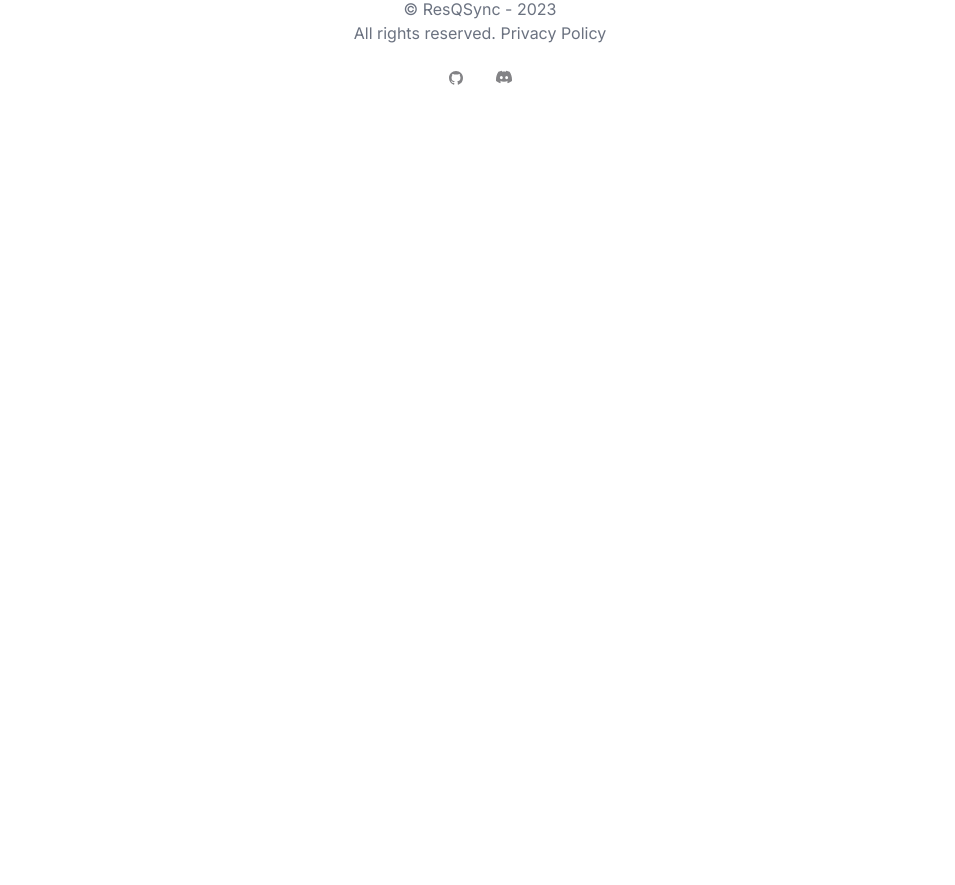
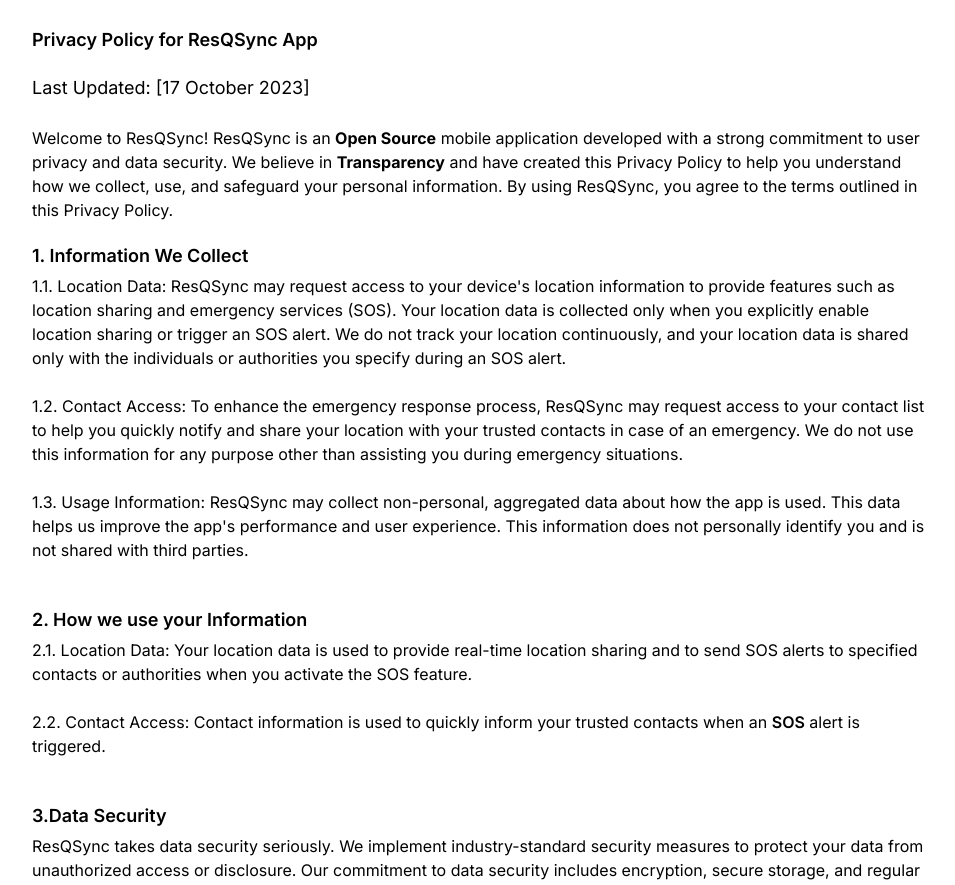
Before and after one commit to ResQSync/ResQSyncWeb, a Next.js app: page /privacy in a window 1280 px wide. Shown: the part 200-1085 px from the top of the page, without its empty margins (160-1115 px from the left). Before the commit the page ends 800 px from the top, so only its background shows below. Built offline with nearby package versions, Linux system fonts and the light colour scheme.

Commit message:
Privacy policy page
the privacy policy page

```diff
--- a/src/app/privacy/page.tsx
+++ b/src/app/privacy/page.tsx
@@ -2,46 +2,160 @@
 export default function privacy() {
     return(
         <>
-            Privacy Policy
-            {/*<div>*/}
-            {/*    <p className={"my-14 px-40 text-5xl font-bold"}>Privacy Policy</p>*/}
-            {/*</div>*/}
-            {/*<div className={"px-40"}>*/}
-            {/*    <h4 className={"text-xl font-medium"}>Privacy Policy for ResQSync App</h4>*/}
-            {/*    <p className={"my-10"}>Last Updated:15 October 2023</p>*/}
-            {/*</div>*/}
-            {/*<div className={"px-40"}>*/}
-            {/*    <p> Welcome to ResQSync! ResQSync is an <span className={"font-bold"}>Open Source</span> mobile application developed with a strong*/}
-            {/*        commitment to user privacy and data security. We believe in <span className={"font-bold"}>Transparency</span> and have created this Privacy Policy to help you understand how we collect, use, and safeguard your personal information. By using ResQSync,*/}
-            {/*        you agree to the terms outlined in this Privacy Policy. <br/> <br/>*/}
-            {/*        <span className={"font-semibold text-xl"}>1.Information we Collect</span> <br/><br/>*/}
 
-            {/*        1.1. Location Data: ResQSync may request access to your device`&apos;`s location information to provide features such as location sharing and emergency services <span className={"font-semibold"}>(SOS)</span> . Your location data is collected only when you explicitly enable location sharing or trigger an SOS alert. We do not track your location continuously, and your location data is shared only with the individuals or authorities you specify during an SOS alert.*/}
-            {/*        <br/> <br/>*/}
-            {/*        1.2. Contact Access: To enhance the emergency response process, ResQSync may request access to your contact list to help you quickly notify and share your location with your trusted contacts in case of an emergency. We do not use this information for any purpose other than assisting you during emergency situations.*/}
-            {/*        <br/><br/>*/}
-            {/*        1.3. Usage Information: ResQSync may collect non-personal, aggregated data about how the app is used. This data helps us improve the app`&apos;`s performance and user experience. This information does not personally identify you and is not shared with third parties. <br/> <br/>*/}
+            <div className="min-[320px]:px-10 max-w-[85rem] px-4 py-10 sm:px-6 lg:px-8 lg:py-14 mx-auto">
 
-            {/*        <span className={"font-semibold text-xl"}>2. How we use your information</span> <br/><br/>*/}
-            {/*        2.1. Location Data: Your location data is used to provide real-time location sharing and to send SOS alerts to specified contacts or authorities when you activate the SOS feature. <br/><br/>*/}
-            {/*        2.2. Contact Access: Contact information is used to quickly inform your trusted contacts when an SOS alert is triggered. <br/><br/>*/}
-            {/*        2.3. Usage Information: We use usage information to analyze and improve the ResQSync app, its features, and its overall performance. This data is used for internal purposes only and is not shared with third parties. <br/><br/>*/}
-            {/*        <span className={"font-semibold text-xl"}>3. Data Security</span> <br/><br/>*/}
-            {/*        ResQSync takes data security seriously. We implement industry-standard security measures to protect your data from unauthorized access or disclosure. Our commitment to data security includes encryption, secure storage, and regular security assessments to ensure your information is safe. <br/><br/>*/}
-            {/*        <span className={"font-semibold text-xl"}>4. Sharing your Data</span> <br/><br/>*/}
-            {/*        We will not sell, rent, or share your personal information with third parties for marketing or advertising purposes. Your location data and contact information are shared only during SOS alerts with the specified individuals or authorities you have chosen to share it with. <br/><br/>*/}
-            {/*        <span className={"font-semibold text-xl"}>5. Open Source</span> <br/><br/>*/}
-            {/*        ResQSync is an open-source project, and the codebase is publicly available. We believe in transparency and open-source principles, which promote visibility and community review, ensuring that our privacy standards are met. <br/><br/>*/}
-            {/*        <span className={"font-semibold text-xl"}>6. Changes to this Privacy Policy</span> <br/><br/>*/}
-            {/*        We may update this Privacy Policy from time to time to reflect changes in the app or legal requirements. When we do make changes, we will post the updated Privacy Policy on the ResQSync website and notify you within the app. Your continued use of ResQSync will indicate your acceptance of the updated Privacy Policy. <br/><br/>*/}
-            {/*        <span className={"font-semibold text-xl"}>7. Contact Us</span> <br/><br/>*/}
-            {/*        If you have any questions or concerns about our Privacy Policy or how we handle your data, please feel free to reach out to us at <a href={"mailto:resqsync@gmail.com" } className={"text-blue-600"}>resqsync@gmail.com</a>. Your feedback and inquiries are important to us, and we are here to assist you. <br/><br/><br/>*/}
-            {/*        <span className={"text-xl"}>By using ResQSync, you acknowledge and consent to the practices described in this Privacy Policy. Your privacy and data security are paramount to us, and our commitment to transparency ensures that you can trust us with your information. Thank you for using ResQSync!</span> <br/><br/><br/>*/}
+                <div className="max-w-4xl mx-auto mb-10 lg:mb-14 ">
+                    <h2 className="text-2xl font-bold md:text-4xl md:leading-tight">Privacy Policy</h2>
+                </div>
+
+                <div className="max-w-4xl mx-auto divide-y divide-gray-200 dark:divide-gray-700">
+                    <div className="py-8 first:pt-0 last:pb-0">
+                        <div className="flex gap-x-5">
+
+                            <div>
+                                <h3 className="md:text-lg font-semibold text-black dark:text-grey-500">
+                                    Privacy Policy for ResQSync App
+                                </h3>
+                                <h4 className="md:text-lg  my-5 text-black dark:text-grey-500">
+                                    Last Updated: [17 October 2023]
+                                </h4>
+                            </div>
+
+                        </div>
+                    </div>
+                </div>
+                <div className="max-w-4xl mx-auto divide-y divide-gray-200 dark:divide-gray-700">
+                    <div className="py-8 first:pt-0 last:pb-0">
+                        <div className="flex gap-x-5">
+
+                            <div>
+                                <p className="mt-1 text-black dark:text-gray-500">
+                                    Welcome to ResQSync! ResQSync is an <span className="font-bold">Open Source</span> mobile application developed with a strong commitment to user privacy and data security. We believe in <span className="font-bold">Transparency</span> and have created this Privacy Policy to help you understand how we collect, use, and safeguard your personal information. By using ResQSync, you agree to the terms outlined in this Privacy Policy.
+                                </p>
+                            </div>
+
+                        </div>
+                    </div>
+                </div>
+                <div className="max-w-4xl mx-auto mt-5 divide-y divide-gray-200 dark:divide-gray-700">
+                    <div className="py-8 first:pt-0 last:pb-0">
+                        <div className="flex gap-x-5">
+
+                            <div>
+                                <h3 className="md:text-lg font-semibold text-black dark:text-grey-500">
+                                    1. Information We Collect
+                                </h3>
+                                <p className="mt-1 text-black dark:text-gray-500">
+                                    1.1. Location Data: ResQSync may request access to your device&apos;s location information to provide features such as location sharing and emergency services (SOS). Your location data is collected only when you explicitly enable location sharing or trigger an SOS alert. We do not track your location continuously, and your location data is shared only with the individuals or authorities you specify during an SOS alert.
+                                    <br/> <br/> 1.2. Contact Access: To enhance the emergency response process, ResQSync may request access to your contact list to help you quickly notify and share your location with your trusted contacts in case of an emergency. We do not use this information for any purpose other than assisting you during emergency situations. <br/><br/>
+                                    1.3. Usage Information: ResQSync may collect non-personal, aggregated data about how the app is used. This data helps us improve the app&apos;s performance and user experience. This information does not personally identify you and is not shared with third parties. <br/><br/>
+                                </p>
+                            </div>
+
+                        </div>
+                    </div>
+                </div>
+                <div className="max-w-4xl mt-5 mx-auto divide-y divide-gray-200 dark:divide-gray-700">
+                    <div className="py-8 first:pt-0 last:pb-0">
+                        <div className="flex gap-x-5">
+
+                            <div>
+                                <h3 className="md:text-lg font-semibold text-black dark:text-grey-500">
+                                    2. How we use your Information
+                                </h3>
+                                <p className="mt-1 text-black dark:text-gray-500">
+                                    2.1. Location Data: Your location data is used to provide real-time location sharing and to send SOS alerts to specified contacts or authorities when you activate the SOS feature. <br/><br/>
+                                    2.2. Contact Access: Contact information is used to quickly inform your trusted contacts when an <span className={"font-semibold text-black"} >SOS</span> alert is triggered. <br/><br/>
+
+                                </p>
+                            </div>
+
+                        </div>
+                    </div>
+                </div>
+                <div className="max-w-4xl mt-5 mx-auto divide-y divide-gray-200 dark:divide-gray-700">
+                    <div className="py-8 first:pt-0 last:pb-0">
+                        <div className="flex gap-x-5">
+
+                            <div>
+                                <h3 className="md:text-lg font-semibold text-black dark:text-grey-500">
+                                    3.Data Security
+                                </h3>
+                                <p className="mt-1 text-black dark:text-gray-500">
+                                    ResQSync takes data security seriously. We implement industry-standard security measures to protect your data from unauthorized access or disclosure. Our commitment to data security includes encryption, secure storage, and regular security assessments to ensure your information is safe.
+                                </p>
+                            </div>
+
+                        </div>
+                    </div>
+                </div>
+                <div className="max-w-4xl mt-5 mx-auto divide-y divide-gray-200 dark:divide-gray-700">
+                    <div className="py-8 first:pt-0 last:pb-0">
+                        <div className="flex gap-x-5">
+
+                            <div>
+                                <h3 className="md:text-lg font-semibold text-black dark:text-grey-500">
+                                    4.Sharing your Data
+                                </h3>
+                                <p className="mt-1 text-black dark:text-gray-500">
+                                    We will not sell, rent, or share your personal information with third parties for marketing or advertising purposes. Your location data and contact information are shared only with the specified individuals or authorities you have chosen to share it with.
+                                </p>
+                            </div>
+
+                        </div>
+                    </div>
+                </div>
+                <div className="max-w-4xl mt-5 mx-auto divide-y divide-gray-200 dark:divide-gray-700">
+                    <div className="py-8 first:pt-0 last:pb-0">
+                        <div className="flex gap-x-5">
+
+                            <div>
+                                <h3 className="md:text-lg font-semibold text-black dark:text-grey-500">
+                                    5. Open Source
+                                </h3>
+                                <p className="mt-1 text-black dark:text-gray-500">
+                                    ResQSync is an open-source project, and the codebase is publicly available. We believe in transparency and open-source principles, which promote visibility and community review, ensuring that our privacy standards are met.
+                                </p>
+                            </div>
+
+                        </div>
+                    </div>
+                </div>
+                <div className="max-w-4xl mt-5 mx-auto divide-y divide-gray-200 dark:divide-gray-700">
+                    <div className="py-8 first:pt-0 last:pb-0">
+                        <div className="flex gap-x-5">
+
+                            <div>
+                                <h3 className="md:text-lg font-semibold text-black dark:text-grey-500">
+                                    6.Contact Us
+                                </h3>
+                                <p className="mt-1 text-black dark:text-gray-500">
+                                    If you have any questions or concerns about our Privacy Policy or how we handle your data, please feel free to reach out to us at <a href={"mailto:resqsync@gmail.com"} className={"text-blue-500"}>resqsync@gmail.com</a> .Your feedback and inquiries are important to us, and we are here to assist you.
+                                </p>
+
+                            </div>
+
+                        </div>
+                    </div>
+                </div>
+                <div className="max-w-4xl mt-5 mx-auto divide-y divide-gray-200 dark:divide-gray-700">
+                    <div className="py-8 first:pt-0 last:pb-0">
+                        <div className="flex gap-x-5">
+
+                            <div>
+                                <p className=" mt-10 text-black dark:text-gray-500">
+                                    We may update this Privacy Policy from time to time to reflect changes in the app or legal requirements. When we do make changes, we will post the updated Privacy Policy on the ResQSync website and notify you within the app. Your continued use of ResQSync will indicate your acceptance of the updated Privacy Policy.
+                                </p>
+
+                            </div>
+
+                        </div>
+                    </div>
+                </div>
 
 
-
-            {/*    </p>*/}
-            {/*</div>*/}
+            </div>
         </>
     )
 }
```
